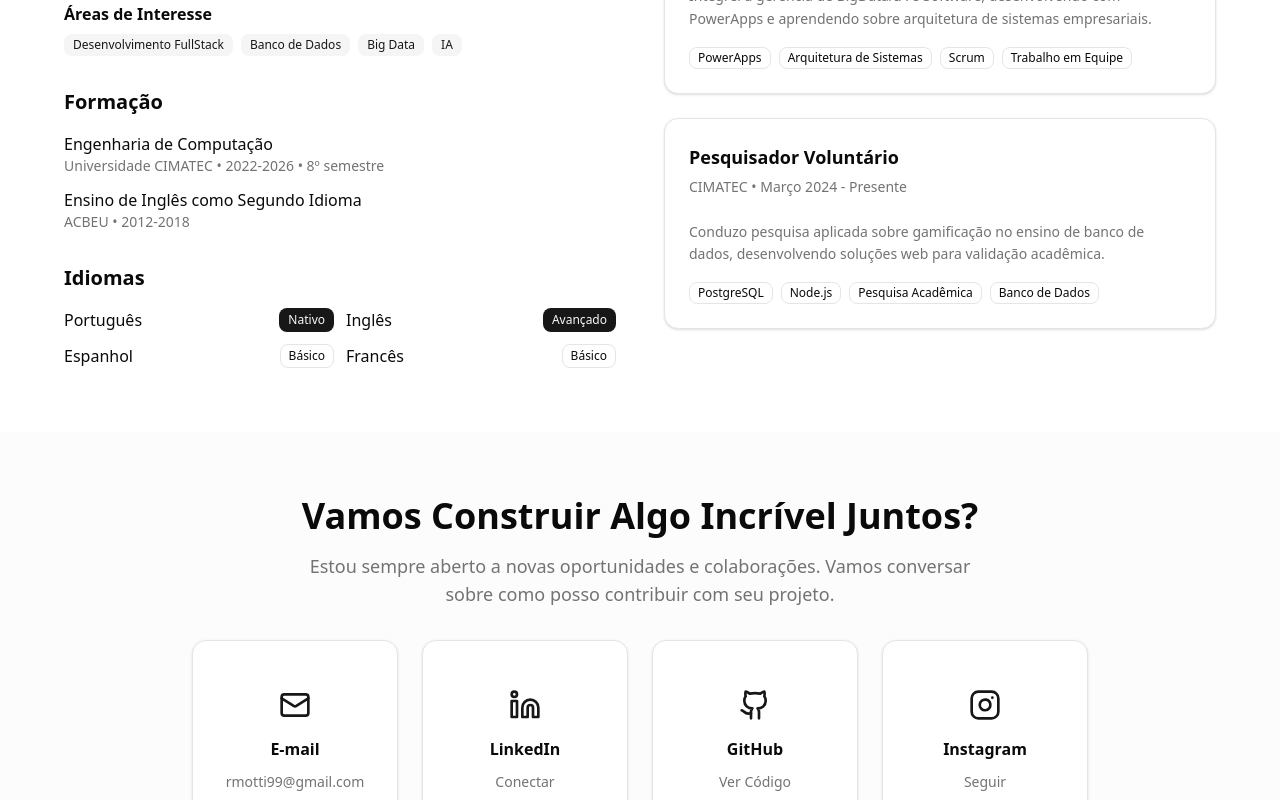
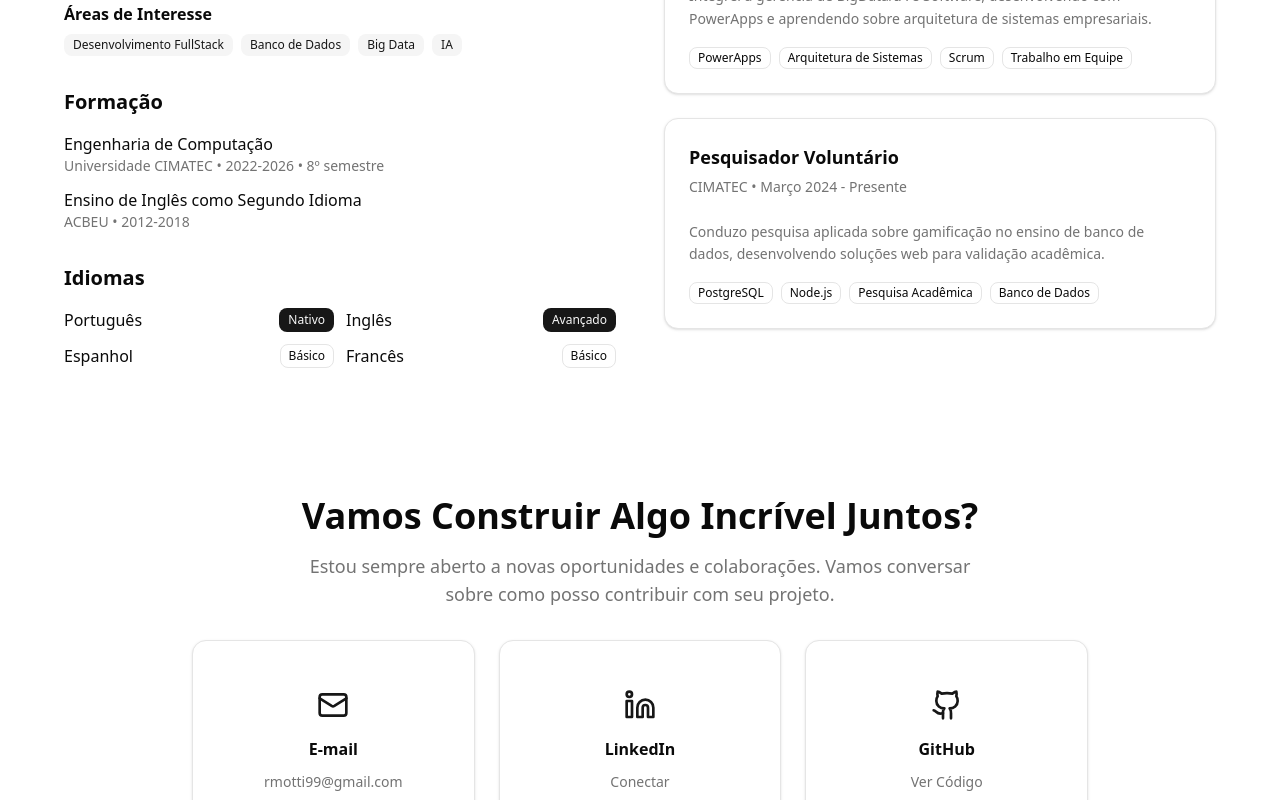
Before and after one commit to rmotti/portfolio-rodrigo-motti, a React (Vite) app: page / in a window 1280 px wide. Shown: the part 2000-2800 px from the top of the page. Built offline with nearby package versions, Linux system fonts and the light colour scheme.

Commit message:
feat: modo escuro

```diff
--- a/src/App.css
+++ b/src/App.css
@@ -77,37 +77,37 @@
 }
 
 .dark {
-  --background: oklch(0.145 0 0);
-  --foreground: oklch(0.985 0 0);
-  --card: oklch(0.205 0 0);
-  --card-foreground: oklch(0.985 0 0);
-  --popover: oklch(0.205 0 0);
-  --popover-foreground: oklch(0.985 0 0);
-  --primary: oklch(0.922 0 0);
-  --primary-foreground: oklch(0.205 0 0);
-  --secondary: oklch(0.269 0 0);
-  --secondary-foreground: oklch(0.985 0 0);
-  --muted: oklch(0.269 0 0);
-  --muted-foreground: oklch(0.708 0 0);
-  --accent: oklch(0.269 0 0);
-  --accent-foreground: oklch(0.985 0 0);
-  --destructive: oklch(0.704 0.191 22.216);
-  --border: oklch(1 0 0 / 10%);
-  --input: oklch(1 0 0 / 15%);
-  --ring: oklch(0.556 0 0);
-  --chart-1: oklch(0.488 0.243 264.376);
-  --chart-2: oklch(0.696 0.17 162.48);
-  --chart-3: oklch(0.769 0.188 70.08);
-  --chart-4: oklch(0.627 0.265 303.9);
-  --chart-5: oklch(0.645 0.246 16.439);
-  --sidebar: oklch(0.205 0 0);
-  --sidebar-foreground: oklch(0.985 0 0);
-  --sidebar-primary: oklch(0.488 0.243 264.376);
-  --sidebar-primary-foreground: oklch(0.985 0 0);
-  --sidebar-accent: oklch(0.269 0 0);
-  --sidebar-accent-foreground: oklch(0.985 0 0);
-  --sidebar-border: oklch(1 0 0 / 10%);
-  --sidebar-ring: oklch(0.556 0 0);
+  --background: #0c1425;
+  --foreground: #e2ecff;
+  --card: #0c1425;
+  --card-foreground: #e2ecff;
+  --popover: #0c1425;
+  --popover-foreground: #e2ecff;
+  --primary: #64ffda;
+  --primary-foreground: #052027;
+  --secondary: #192540;
+  --secondary-foreground: #e2ecff;
+  --muted: #192540;
+  --muted-foreground: #a8badb;
+  --accent: #192540;
+  --accent-foreground: #e2ecff;
+  --destructive: #f87171;
+  --border: #162037;
+  --input: #162037;
+  --ring: #38bdf8;
+  --chart-1: #64ffda;
+  --chart-2: #64b5f6;
+  --chart-3: #f472b6;
+  --chart-4: #c3dafe;
+  --chart-5: #fbd38d;
+  --sidebar: #0c1425;
+  --sidebar-foreground: #e2ecff;
+  --sidebar-primary: #64ffda;
+  --sidebar-primary-foreground: #052027;
+  --sidebar-accent: #192540;
+  --sidebar-accent-foreground: #e2ecff;
+  --sidebar-border: #162037;
+  --sidebar-ring: #38bdf8;
 }
 
 @layer base {
--- a/src/App.jsx
+++ b/src/App.jsx
@@ -1,12 +1,15 @@
 import './App.css'
 import Home from '@/pages/Home.jsx'
 import { LanguageProvider } from '@/context/LanguageContext.jsx'
+import { ThemeProvider } from '@/context/ThemeContext.jsx'
 
 function App() {
   return (
-    <LanguageProvider>
-      <Home />
-    </LanguageProvider>
+    <ThemeProvider>
+      <LanguageProvider>
+        <Home />
+      </LanguageProvider>
+    </ThemeProvider>
   )
 }
 
--- a/src/components/layout/Navbar.jsx
+++ b/src/components/layout/Navbar.jsx
@@ -1,5 +1,6 @@
 import { motion } from 'framer-motion'
 import LanguageToggle from '@/components/shared/LanguageToggle.jsx'
+import ThemeToggle from '@/components/shared/ThemeToggle.jsx'
 
 export default function Navbar({ brandName, navLinks, activeSection, onNavigate }) {
   return (
@@ -14,7 +15,7 @@ export default function Navbar({ brandName, navLinks, activeSection, onNavigate
             {brandName}
           </motion.div>
 
-          <div className="flex items-center gap-4">
+          <div className="flex items-center gap-2">
             <div className="hidden md:flex space-x-6">
               {navLinks.map((item) => (
                 <button
@@ -28,6 +29,7 @@ export default function Navbar({ brandName, navLinks, activeSection, onNavigate
                 </button>
               ))}
             </div>
+            <ThemeToggle />
             <LanguageToggle />
           </div>
         </div>
--- a/src/components/sections/AboutSection.jsx
+++ b/src/components/sections/AboutSection.jsx
@@ -6,16 +6,9 @@ export default function AboutSection({ experiences, skills, education, languages
   return (
     <section id="about" className="py-16 px-4">
       <div className="container mx-auto max-w-6xl">
-        <motion.div
-          initial={{ opacity: 0, y: 30 }}
-          whileInView={{ opacity: 1, y: 0 }}
-          viewport={{ once: true }}
-          className="text-center mb-12"
-        >
-          <h2 className="text-3xl lg:text-4xl font-bold mb-4">Sobre Mim</h2>
-          <p className="text-lg text-muted-foreground max-w-2xl mx-auto">
-            Minha jornada na tecnologia e como cheguei até aqui
-          </p>
+        <motion.div initial={{ opacity: 0, y: 30 }} whileInView={{ opacity: 1, y: 0 }} viewport={{ once: true }} className="text-center mb-12">
+          <h2 className="text-3xl lg:text-4xl font-bold mb-4">{copy.sectionTitle}</h2>
+          <p className="text-lg text-muted-foreground max-w-2xl mx-auto">{copy.sectionSubtitle}</p>
         </motion.div>
 
         <div className="grid lg:grid-cols-2 gap-12">
--- a/src/components/sections/ContactSection.jsx
+++ b/src/components/sections/ContactSection.jsx
@@ -12,7 +12,7 @@ export default function ContactSection({ contactMethods, copy }) {
   const gridLayout = getGridLayout(contactMethods.length)
 
   return (
-    <section id="contact" className="py-16 px-4 bg-muted/30">
+    <section id="contact" className="py-16 px-4">
       <div className="container mx-auto max-w-4xl">
         <motion.div
           initial={{ opacity: 0, y: 30 }}
--- a/src/components/sections/ProjectsSection.jsx
+++ b/src/components/sections/ProjectsSection.jsx
@@ -11,7 +11,7 @@ export default function ProjectsSection({ projects, onProjectSelect, copy }) {
   const gridLayout = getGridLayout(projects.length)
 
   return (
-    <section id="projects" className="py-16 px-4 bg-muted/30">
+    <section id="projects" className="py-16 px-4">
       <div className="container mx-auto max-w-6xl">
         <motion.div initial={{ opacity: 0, y: 30 }} whileInView={{ opacity: 1, y: 0 }} viewport={{ once: true }} className="text-center mb-12">
           <h2 className="text-3xl lg:text-4xl font-bold mb-4">{copy.title}</h2>
--- /dev/null
+++ b/src/components/shared/ThemeToggle.jsx
@@ -0,0 +1,51 @@
+import { Button } from '@/components/ui/button.jsx'
+import {
+  DropdownMenu,
+  DropdownMenuContent,
+ DropdownMenuItem,
+  DropdownMenuTrigger
+} from '@/components/ui/dropdown-menu.jsx'
+import { useTheme } from '@/context/ThemeContext.jsx'
+import { useLanguage } from '@/context/LanguageContext.jsx'
+import { Moon, Sun } from 'lucide-react'
+
+const labelMap = {
+  pt: { light: 'Claro', dark: 'Escuro' },
+  en: { light: 'Light', dark: 'Dark' }
+}
+
+const optionIcons = {
+  light: Sun,
+  dark: Moon
+}
+
+export default function ThemeToggle() {
+  const { theme, setTheme } = useTheme()
+  const { language } = useLanguage()
+
+  const labels = labelMap[language] ?? labelMap.en
+  const CurrentIcon = optionIcons[theme]
+
+  return (
+    <DropdownMenu>
+      <DropdownMenuTrigger asChild>
+        <Button variant="outline" size="sm" className="flex items-center gap-2">
+          <CurrentIcon className="h-4 w-4" />
+          <span className="hidden sm:inline">{labels[theme]}</span>
+        </Button>
+      </DropdownMenuTrigger>
+      <DropdownMenuContent align="end">
+        {Object.entries(optionIcons).map(([option, Icon]) => (
+          <DropdownMenuItem
+            key={option}
+            onClick={() => setTheme(option)}
+            className="flex items-center gap-2 cursor-pointer"
+          >
+            <Icon className="h-4 w-4" />
+            <span>{labels[option]}</span>
+          </DropdownMenuItem>
+        ))}
+      </DropdownMenuContent>
+    </DropdownMenu>
+  )
+}
--- /dev/null
+++ b/src/context/ThemeContext.jsx
@@ -0,0 +1,42 @@
+import { createContext, useContext, useEffect, useMemo, useState } from 'react'
+
+const ThemeContext = createContext(null)
+const THEME_STORAGE_KEY = 'portfolio-theme'
+
+const getPreferredTheme = () => {
+  if (typeof window === 'undefined') {
+    return 'light'
+  }
+  const stored = window.localStorage.getItem(THEME_STORAGE_KEY)
+  if (stored === 'light' || stored === 'dark') return stored
+  return window.matchMedia('(prefers-color-scheme: dark)').matches ? 'dark' : 'light'
+}
+
+export function ThemeProvider({ children }) {
+  const [theme, setTheme] = useState(getPreferredTheme)
+
+  useEffect(() => {
+    const root = document.documentElement
+    root.classList.remove('light', 'dark')
+    root.classList.add(theme)
+    window.localStorage.setItem(THEME_STORAGE_KEY, theme)
+  }, [theme])
+
+  const value = useMemo(
+    () => ({
+      theme,
+      setTheme
+    }),
+    [theme]
+  )
+
+  return <ThemeContext.Provider value={value}>{children}</ThemeContext.Provider>
+}
+
+export function useTheme() {
+  const context = useContext(ThemeContext)
+  if (!context) {
+    throw new Error('useTheme must be used within a ThemeProvider')
+  }
+  return context
+}
--- a/src/data/portfolio.js
+++ b/src/data/portfolio.js
@@ -185,16 +185,11 @@ export const contentByLanguage = {
         text: 'Ver Código',
         href: 'https://github.com/rmotti',
         icon: Github
-      },
-      {
-        id: 'instagram',
-        label: 'Instagram',
-        text: 'Seguir',
-        href: 'https://instagram.com/rmotti_',
-        icon: Instagram
       }
     ],
     aboutCopy: {
+      sectionTitle: 'Sobre Mim',
+      sectionSubtitle: 'Minha jornada na tecnologia e como cheguei até aqui',
       skillsTitle: 'Habilidades Técnicas',
       educationTitle: 'Formação',
       languagesTitle: 'Idiomas',
@@ -343,16 +338,11 @@ export const contentByLanguage = {
         text: 'See Code',
         href: 'https://github.com/rmotti',
         icon: Github
-      },
-      {
-        id: 'instagram',
-        label: 'Instagram',
-        text: 'Follow',
-        href: 'https://instagram.com/rmotti_',
-        icon: Instagram
       }
     ],
     aboutCopy: {
+      sectionTitle: 'About Me',
+      sectionSubtitle: 'My path in technology and how I got here',
       skillsTitle: 'Technical Skills',
       educationTitle: 'Education',
       languagesTitle: 'Languages',
```
